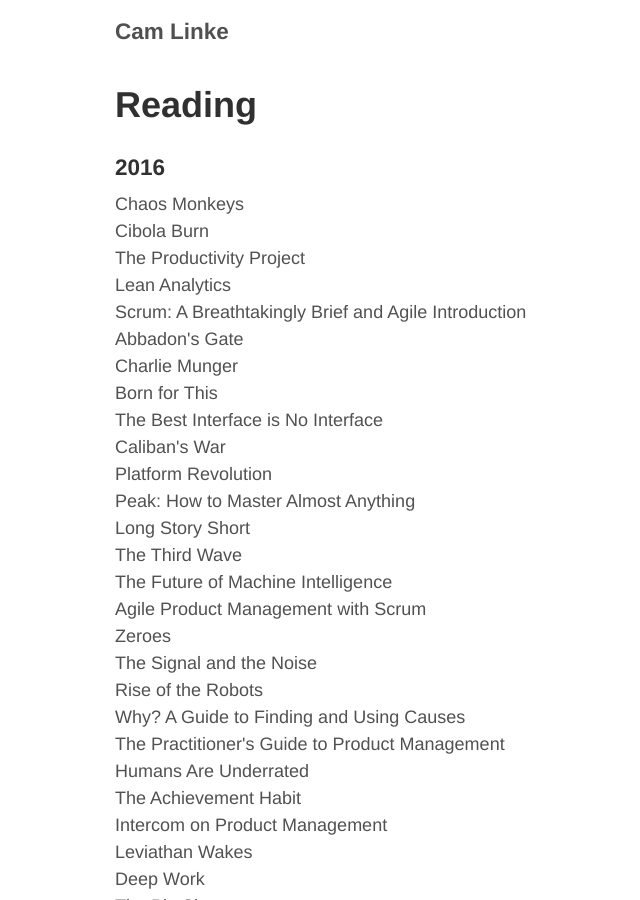
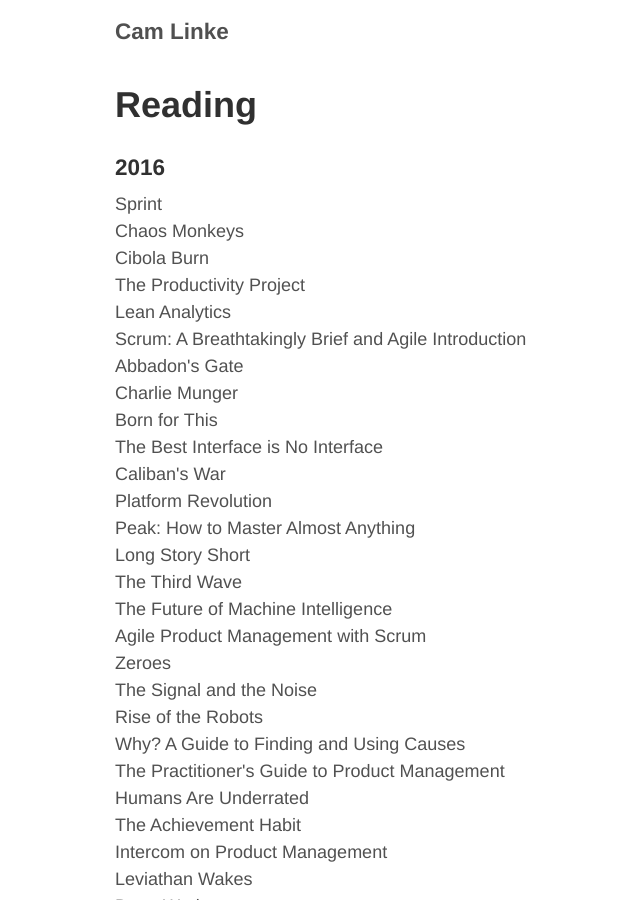
Before and after one commit to camlinke/camlinke.github.io, a Jekyll site: the page built from reading.md, in a window 1280 px wide and 900 px high. Shown: the whole window, without its empty margins (210-850 px from the left). Built offline with Jekyll 4.4.1, drawn with Linux system fonts in a browser that asks for light colours; nearby versions of some CDN libraries.

Commit message:
updated reading

```diff
--- a/reading.md
+++ b/reading.md
@@ -5,6 +5,7 @@
 
 <h3>2016</h3>
 <ul class="frontpage-list">
+    <li>Sprint</li>
     <li>Chaos Monkeys</li>
     <li>Cibola Burn</li>
     <li>The Productivity Project</li>
```
